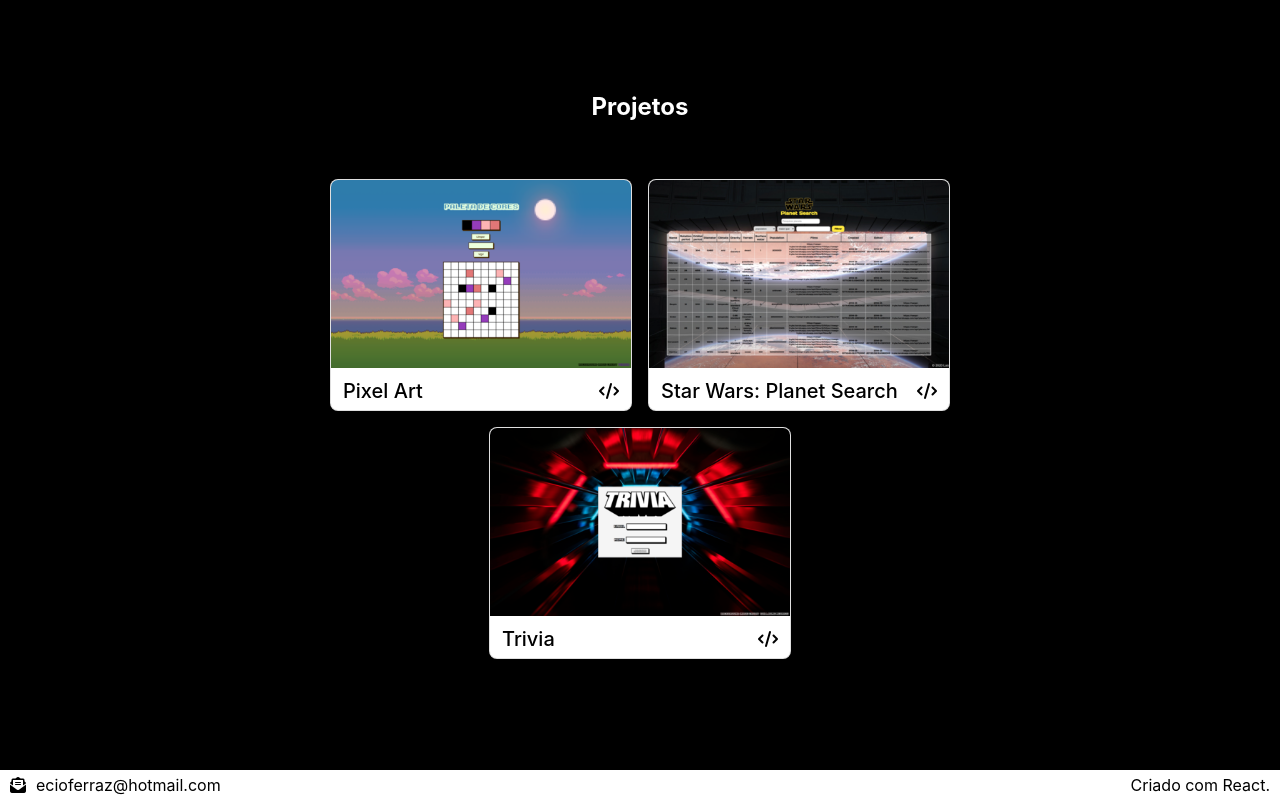
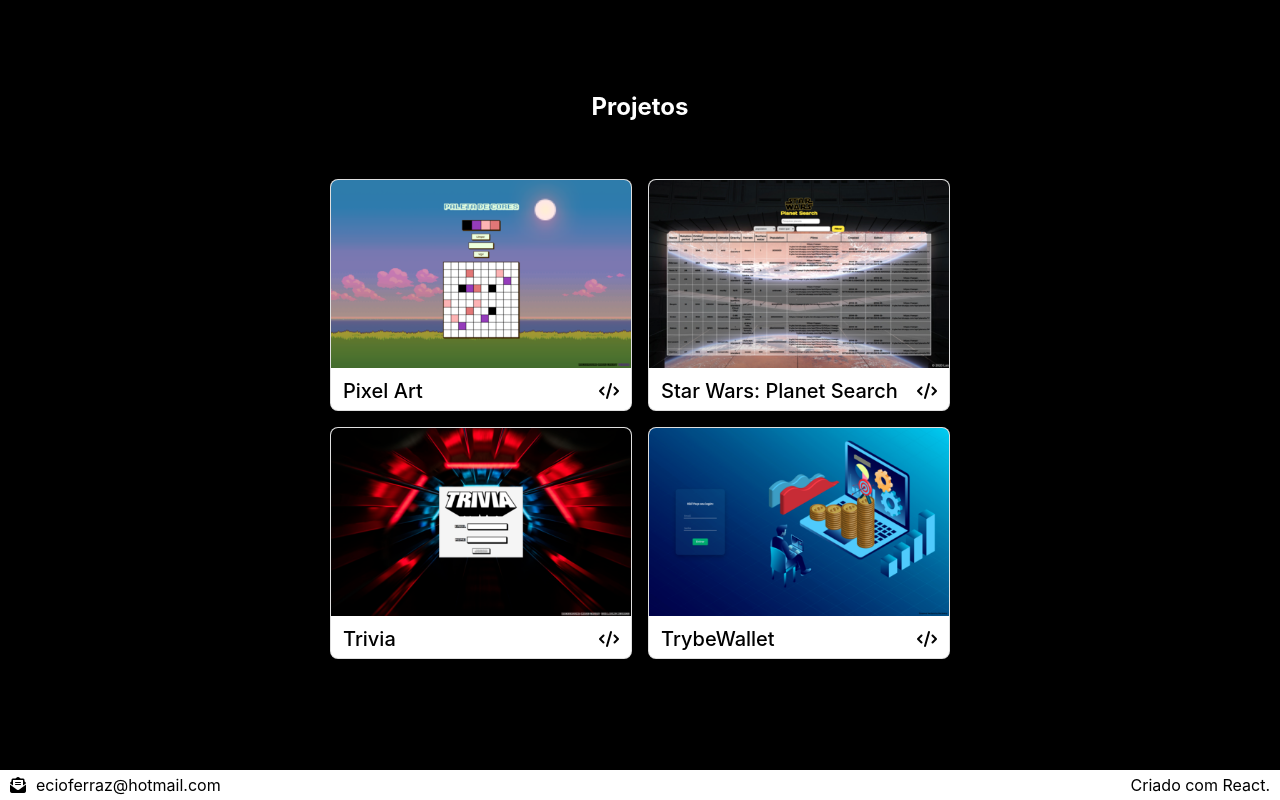
Before and after one commit to ecioferraz/ecioferraz.github.io, a React (Create React App) app: page / in a window 1280 px wide. Shown: the part 1630-2430 px from the top of the page. Built offline with nearby package versions, Linux system fonts and the light colour scheme.

Commit message:
trybewallet

```diff
--- a/src/components/Projects.jsx
+++ b/src/components/Projects.jsx
@@ -5,6 +5,7 @@ import './styles/Projects.css';
 import pixelArt from '../images/pixel-art.png';
 import starWars from '../images/star-wars.png';
 import trivia from '../images/trivia.png';
+import trybeWallet from '../images/trybewallet.png';
 
 export default function Projects () {
   return (
@@ -29,6 +30,12 @@ export default function Projects () {
           title="Trivia"
           githubURL="https://github.com/ecioferraz/trybe-trivia-project"
         />
+        <ProjectsCard
+          projectURL="https://ecioferraz.github.io/trybe-trybewallet-project/"
+          src={ trybeWallet }
+          title="TrybeWallet"
+          githubURL="https://github.com/ecioferraz/trybe-trybewallet-project"
+        />
       </section>
     </section>
   );
```
Also changed, not shown: src/images/trybewallet.png (added), 2 other files (tests, documents, lock files or other folders).
